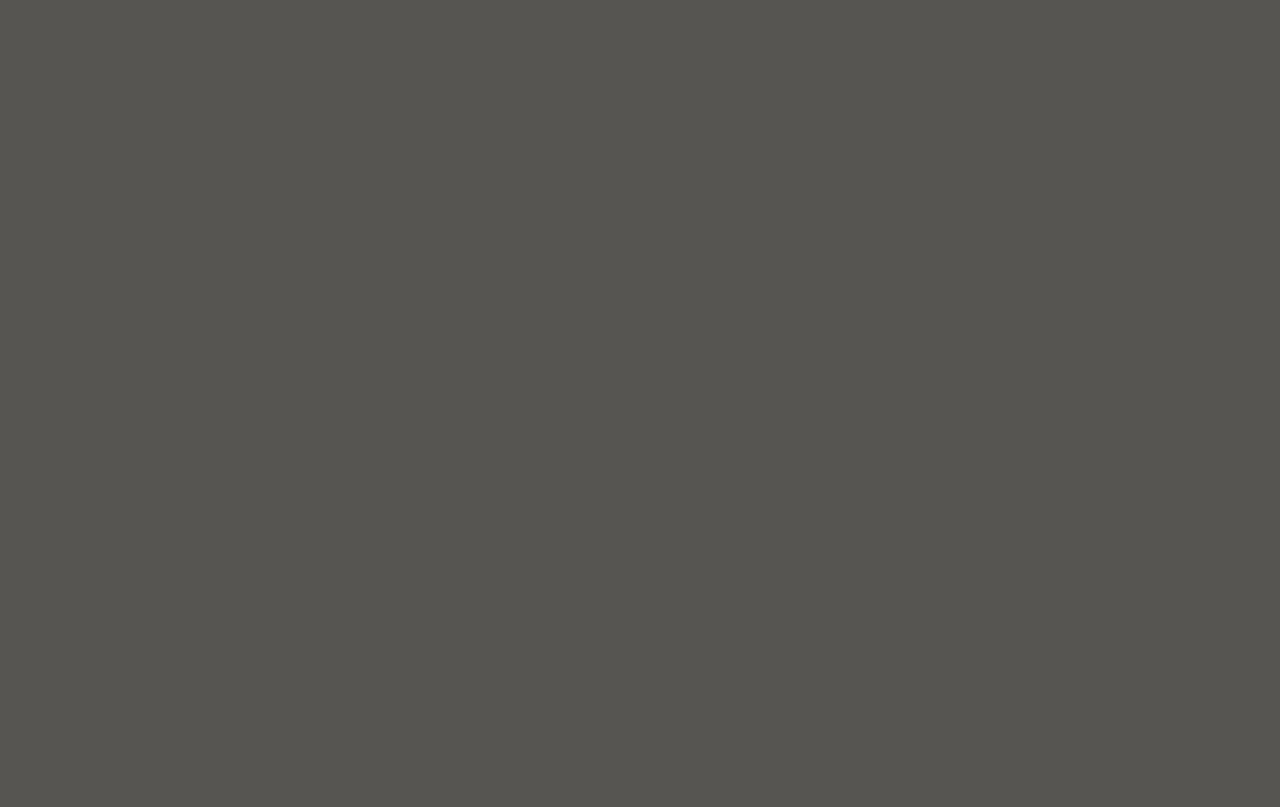
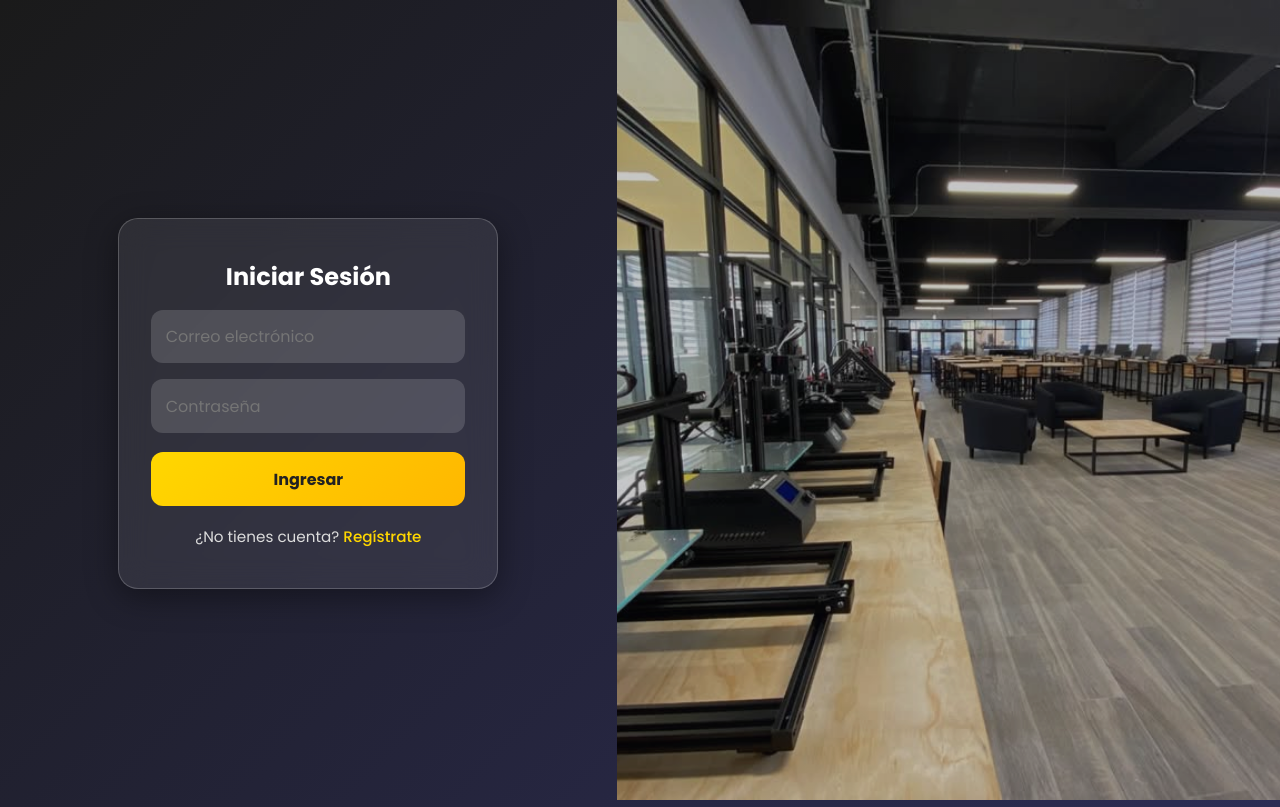
Before and after one commit to Prado-exe/Aplicaciones-a-iternet-Proyecto, a React (Vite) app in the folder FablabFrontEnd/: page /login in a window 1280 px wide. Before the commit this address had no page. Built offline with nearby package versions, Linux system fonts and the light colour scheme.

Commit message:
login y register
implementacion de un login y un register sencillos, necesarias mejoras visuales

```diff
--- /dev/null
+++ b/FablabFrontEnd/src/componentes/LoginPage.jsx
@@ -0,0 +1,69 @@
+import { useState } from "react";
+import { useNavigate } from "react-router-dom";
+import "../styles/Auth.css";
+import loginImg from "../assets/fablab.png";
+
+
+function LoginPage() {
+  const [email, setEmail] = useState("");
+  const [password, setPassword] = useState("");
+  const navigate = useNavigate();
+
+  const handleLogin = async (e) => {
+    e.preventDefault();
+    try {
+      const res = await fetch("http://localhost:3000/login", {
+        method: "POST",
+        headers: { "Content-Type": "application/json" },
+        body: JSON.stringify({ email, password }),
+      });
+      const data = await res.json();
+
+      if (res.ok) {
+        alert("✅ Inicio de sesión exitoso");
+        navigate("/");
+      } else {
+        alert(data.message || "Credenciales incorrectas");
+      }
+    } catch (error) {
+      console.error("Error al iniciar sesión:", error);
+    }
+  };
+
+  return (
+    <div className="auth-split">
+      <div className="auth-panel">
+        <div className="glass-box">
+          <h2>Iniciar Sesión</h2>
+          <form onSubmit={handleLogin}>
+            <input
+              type="email"
+              placeholder="Correo electrónico"
+              value={email}
+              onChange={(e) => setEmail(e.target.value)}
+              required
+            />
+            <input
+              type="password"
+              placeholder="Contraseña"
+              value={password}
+              onChange={(e) => setPassword(e.target.value)}
+              required
+            />
+            <button type="submit">Ingresar</button>
+          </form>
+          <p>
+            ¿No tienes cuenta?{" "}
+            <a href="/register">Regístrate</a>
+          </p>
+        </div>
+      </div>
+
+      <div className="auth-image">
+        <img src={loginImg} alt="Login ilustración" />
+      </div>
+    </div>
+  );
+}
+
+export default LoginPage;
--- a/FablabFrontEnd/src/componentes/Navbar.jsx
+++ b/FablabFrontEnd/src/componentes/Navbar.jsx
@@ -1,13 +1,19 @@
 import React, { useState, useEffect } from 'react';
 import '../styles/NavBar.css';
 import logo from '../assets/logo_test.png';
-import { Link } from "react-router-dom";
+import { Link, useNavigate } from "react-router-dom";
 
 function Navbar() {
   const [open, setOpen] = useState(false);
   const [subOpen, setSubOpen] = useState(null);
+  const [user, setUser] = useState(null);
+  const navigate = useNavigate();
 
   useEffect(() => {
+    // Intentar recuperar el usuario del localStorage
+    const savedUser = localStorage.getItem('user');
+    if (savedUser) setUser(JSON.parse(savedUser));
+
     const onResize = () => {
       if (window.innerWidth > 768) {
         setOpen(false);
@@ -33,14 +39,11 @@ function Navbar() {
     setSubOpen(null);
   };
 
-const isMobile = () => window.innerWidth <= 768;
-
-
-const handleParentClick = (key) => {
-  if (window.innerWidth > 768) return;
-  setSubOpen(prev => (prev === key ? null : key));
-};
-
+  const handleLogout = () => {
+    localStorage.removeItem('user');
+    setUser(null);
+    navigate('/');
+  };
 
   return (
     <header className="header">
@@ -62,31 +65,31 @@ const handleParentClick = (key) => {
 
       <nav id="primary-navigation" className={`navbar ${open ? 'open' : ''}`}>
         <ul className="menu">
-          {/* INICIO */}
-          <li className="menu-item">
-            <Link to="/" className="menu-parent" onClick={handleLinkClick}>
-              Inicio
-            </Link>
+          <li><Link to="/" onClick={handleLinkClick}>Inicio</Link></li>
+          <li><Link to="/pag-quienes-somos" onClick={handleLinkClick}>Quiénes Somos</Link></li>
+          <li><Link to="/pag-servicios" onClick={handleLinkClick}>Servicios</Link></li>
+          <li><Link to="/pag-noticiero" onClick={handleLinkClick}>Eventos</Link></li>
+
+          <li className="menu-item user-section">
+            {!user ? (
+              <button
+                className="btn-acceder"
+                onClick={() => navigate('/login')}
+              >
+                Acceder
+              </button>
+            ) : (
+              <div className="user-info">
+                <span className="user-name">{user.nombre.split(' ')[0]}</span>
+                <Link to="/mi-cuenta" className="user-account" onClick={handleLinkClick}>
+                  Mi cuenta
+                </Link>
+                <button className="btn-logout" onClick={handleLogout}>
+                  Cerrar sesión
+                </button>
+              </div>
+            )}
           </li>
-          {/* SOBRE NOSOTROS */}
-          <li className="menu-item">
-            <Link to="/pag-quienes-somos" className="menu-parent" onClick={handleLinkClick}>
-              Quiénes Somos
-            </Link>
-          </li>
-          {/* SERVICIOS */}
-          <li className="menu-item">
-            <Link to="/pag-servicios" className="menu-parent" onClick={handleLinkClick}>
-              Servicios
-            </Link>
-          </li>
-          {/* NOTICIAS */}
-          <li className="menu-item">
-            <Link to="/pag-noticiero" className="menu-parent" onClick={handleLinkClick}>
-              Eventos
-            </Link>
-          </li>
-
         </ul>
       </nav>
     </header>
--- /dev/null
+++ b/FablabFrontEnd/src/componentes/RegisterPage.jsx
@@ -0,0 +1,77 @@
+import { useState } from "react";
+import { useNavigate } from "react-router-dom";
+import "../styles/Auth.css";
+import registerImg from "../assets/fablab.png";
+
+function RegisterPage() {
+  const [name, setName] = useState("");
+  const [email, setEmail] = useState("");
+  const [password, setPassword] = useState("");
+  const navigate = useNavigate();
+
+  const handleRegister = async (e) => {
+    e.preventDefault();
+    try {
+      const res = await fetch("http://localhost:3000/register", {
+        method: "POST",
+        headers: { "Content-Type": "application/json" },
+        body: JSON.stringify({ name, email, password }),
+      });
+
+      const data = await res.json();
+
+      if (res.ok) {
+        alert("✅ Registro exitoso. Ahora puedes iniciar sesión.");
+        navigate("/login");
+      } else {
+        alert(data.message || "Error al registrar usuario.");
+      }
+    } catch (error) {
+      console.error("Error al registrarse:", error);
+    }
+  };
+
+  return (
+    <div className="auth-split">
+      <div className="auth-panel">
+        <div className="glass-box">
+          <h2>Crear Cuenta</h2>
+          <form onSubmit={handleRegister}>
+            <input
+              type="text"
+              placeholder="Nombre completo"
+              value={name}
+              onChange={(e) => setName(e.target.value)}
+              required
+            />
+            <input
+              type="email"
+              placeholder="Correo electrónico"
+              value={email}
+              onChange={(e) => setEmail(e.target.value)}
+              required
+            />
+            <input
+              type="password"
+              placeholder="Contraseña"
+              value={password}
+              onChange={(e) => setPassword(e.target.value)}
+              required
+            />
+            <button type="submit">Registrarse</button>
+          </form>
+          <p>
+            ¿Ya tienes cuenta?{" "}
+            <a href="/login">Inicia sesión</a>
+          </p>
+        </div>
+      </div>
+
+      <div className="auth-image">
+        <img src={registerImg} alt="Registro ilustración" />
+      </div>
+    </div>
+  );
+}
+
+export default RegisterPage;
--- a/FablabFrontEnd/src/main.jsx
+++ b/FablabFrontEnd/src/main.jsx
@@ -1,26 +1,25 @@
-import { StrictMode } from 'react'
-import { createRoot } from 'react-dom/client'
+import { StrictMode } from 'react';
+import { createRoot } from 'react-dom/client';
 import { BrowserRouter, Routes, Route } from "react-router-dom";
 import './styles/index.css';
-import App from './App.jsx'
+import App from './App.jsx';
 import PagQuienesSomos from './componentes/PagQuienesSomos.jsx';
 import PagServicios from './componentes/PagServicios.jsx';
 import PagNoticiero from './componentes/PagNoticiero.jsx';
+import LoginPage from './componentes/LoginPage.jsx';
+import RegisterPage from './componentes/RegisterPage.jsx';
 
 createRoot(document.getElementById('root')).render(
   <StrictMode>
     <BrowserRouter>
       <Routes>
-        {/* Página principal */}
         <Route path="/" element={<App />} />
-        {/* Página "Sobre Nosotros" */}
         <Route path="/pag-quienes-somos" element={<PagQuienesSomos />} />
-        {/* Página "Servicios" */}
         <Route path="/pag-servicios" element={<PagServicios />} />
-        {/* Página "Noticias" */}
         <Route path="/pag-Noticiero" element={<PagNoticiero />} />
-
+        <Route path="/login" element={<LoginPage />} />
+        <Route path="/register" element={<RegisterPage />} />
       </Routes>
     </BrowserRouter>
-  </StrictMode>,
-)
+  </StrictMode>
+);
--- a/FablabFrontEnd/src/styles/Navbar.css
+++ b/FablabFrontEnd/src/styles/Navbar.css
@@ -176,3 +176,74 @@
 @media (prefers-reduced-motion: reduce) {
   .navbar { transition: none; }
 }
+
+
+
+/* BOTÓN ACCEDER */
+.btn-acceder {
+  background-color: #ffcc00;
+  color: #000;
+  font-weight: 600;
+  border: none;
+  padding: 10px 18px;
+  border-radius: 8px;
+  cursor: pointer;
+  transition: background-color 0.2s ease, transform 0.1s ease;
+}
+.btn-acceder:hover {
+  background-color: #ffd633;
+  transform: translateY(-1px);
+}
+
+/* === USUARIO ACCEDIDO === */
+.user-section {
+  display: flex;
+  align-items: center;
+}
+
+.user-info {
+  display: flex;
+  flex-direction: column;
+  align-items: flex-start;
+  color: #fff;
+  gap: 4px;
+}
+
+.user-name {
+  font-weight: 600;
+  color: #ffcc00;
+}
+
+.user-account {
+  color: #fff;
+  font-size: 0.9em;
+  text-decoration: underline;
+}
+
+.btn-logout {
+  background: transparent;
+  color: #aaa;
+  border: none;
+  font-size: 0.8em;
+  cursor: pointer;
+  margin-top: 2px;
+  padding: 0;
+  text-decoration: underline;
+}
+
+.btn-logout:hover {
+  color: #fff;
+}
+
+/* Adaptación móvil */
+@media (max-width: 768px) {
+  .user-info {
+    align-items: flex-start;
+    padding: 12px 16px;
+  }
+
+  .btn-acceder {
+    width: 100%;
+    margin: 8px 0;
+  }
+}
--- /dev/null
+++ b/FablabFrontEnd/src/styles/auth.css
@@ -0,0 +1,131 @@
+/* === Contenedor general dividido === */
+.auth-split {
+  display: flex;
+  min-height: 100vh;
+  width: 100%;
+  background: linear-gradient(135deg, #1a1a1a, #2c2c54);
+  font-family: "Poppins", sans-serif;
+  color: #fff;
+}
+
+/* === Panel izquierdo === */
+.auth-panel {
+  flex: 1;
+  display: flex;
+  justify-content: center;
+  align-items: center;
+  padding: 2rem;
+}
+
+/* === Caja translúcida (formulario) === */
+.glass-box {
+  background: rgba(255, 255, 255, 0.08);
+  border: 1px solid rgba(255, 255, 255, 0.2);
+  backdrop-filter: blur(15px);
+  border-radius: 20px;
+  box-shadow: 0 8px 32px rgba(0, 0, 0, 0.4);
+  padding: 2.5rem 2rem;
+  width: 100%;
+  max-width: 380px;
+  text-align: center;
+  animation: fadeIn 0.6s ease-in-out;
+}
+
+/* === Animación de entrada === */
+@keyframes fadeIn {
+  from { opacity: 0; transform: translateY(-10px); }
+  to { opacity: 1; transform: translateY(0); }
+}
+
+/* === Inputs === */
+input[type="email"],
+input[type="password"] {
+  width: 100%;
+  padding: 0.9rem;
+  margin-top: 1rem;
+  border: none;
+  border-radius: 12px;
+  background: rgba(255, 255, 255, 0.15);
+  color: #fff;
+  font-size: 1rem;
+  transition: background 0.3s, transform 0.1s;
+}
+
+input:focus {
+  outline: none;
+  background: rgba(255, 255, 255, 0.25);
+  transform: scale(1.02);
+}
+
+/* === Botón === */
+button {
+  margin-top: 1.2rem;
+  width: 100%;
+  padding: 0.9rem;
+  background: linear-gradient(135deg, #ffd700, #ffb700);
+  border: none;
+  border-radius: 12px;
+  color: #222;
+  font-weight: 700;
+  font-size: 1rem;
+  cursor: pointer;
+  transition: all 0.3s ease;
+}
+
+button:hover {
+  background: linear-gradient(135deg, #ffb700, #ffd700);
+  transform: scale(1.05);
+}
+
+/* === Texto y enlaces === */
+p {
+  margin-top: 1.2rem;
+  font-size: 0.95rem;
+  color: #ddd;
+}
+
+a {
+  color: #ffd700;
+  text-decoration: none;
+  font-weight: 500;
+}
+
+a:hover {
+  text-decoration: underline;
+}
+
+/* === Panel derecho con imagen === */
+.auth-image {
+  flex: 1.2;
+  overflow: hidden;
+  position: relative;
+}
+
+.auth-image img {
+  width: 100%;
+  height: 100vh;
+  object-fit: cover;
+  opacity: 0.9;
+  filter: brightness(0.85);
+  transition: transform 0.6s ease;
+}
+
+.auth-image img:hover {
+  transform: scale(1.05);
+}
+
+/* === Responsivo (pantallas pequeñas) === */
+@media (max-width: 768px) {
+  .auth-split {
+    flex-direction: column;
+  }
+
+  .auth-image {
+    display: none;
+  }
+
+  .auth-panel {
+    flex: none;
+    min-height: 100vh;
+  }
+}
```
